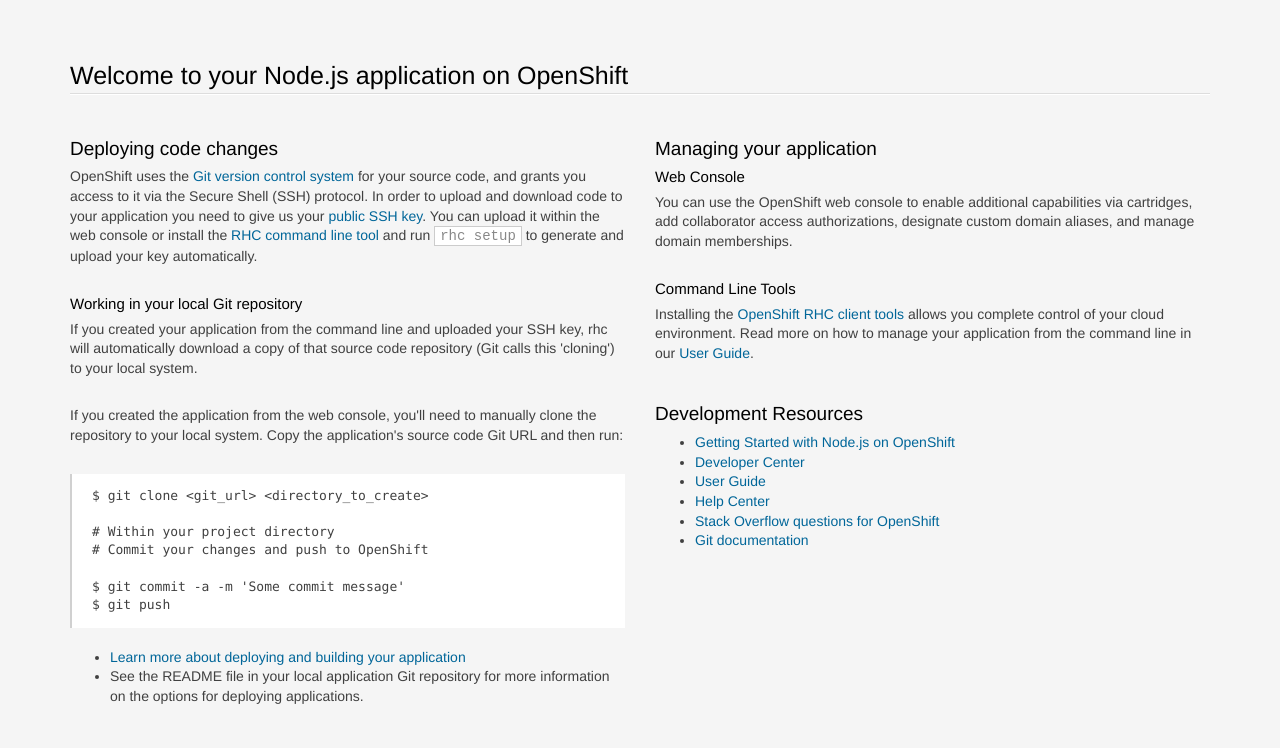
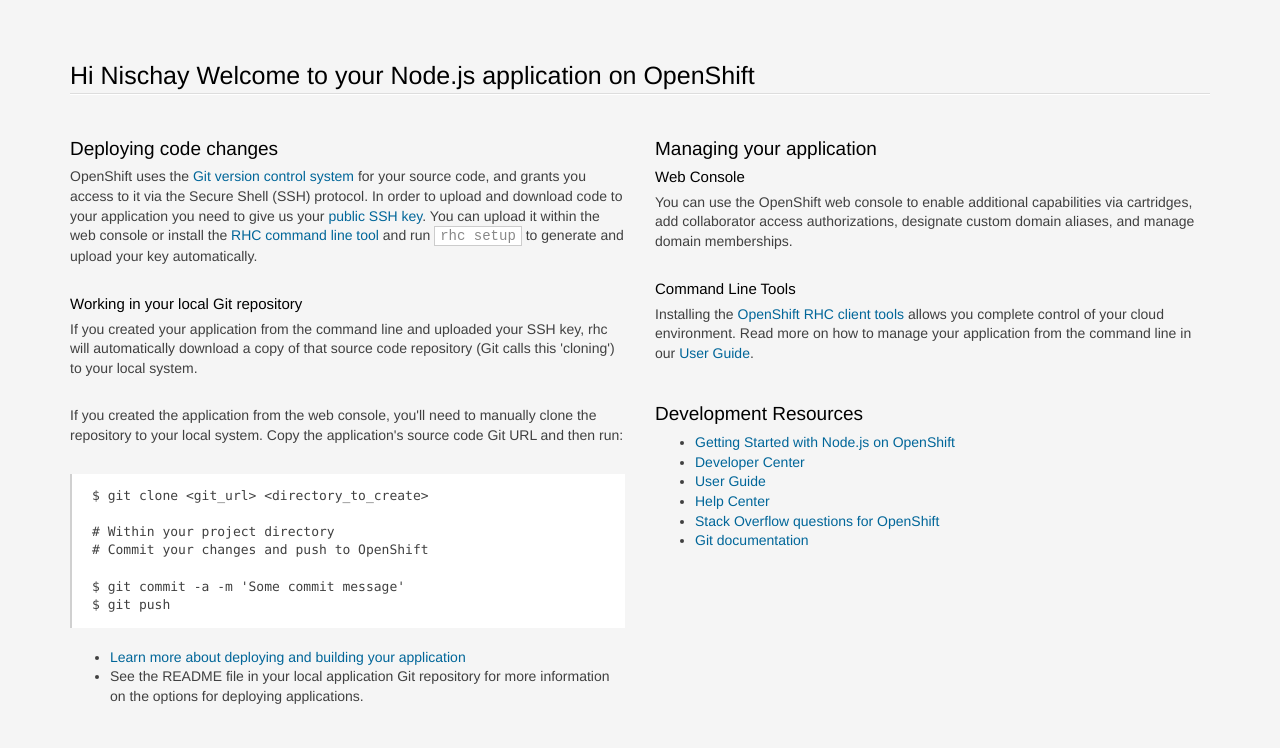
Before and after one commit to nischaym/cs5610fall2015, a website: page index.html in a window 1280 px wide. Shown: the top 748 px of the page. Drawn offline with Linux system fonts and the light colour scheme.

Commit message:
changed index.html

```diff
--- a/index.html
+++ b/index.html
@@ -207,7 +207,7 @@
 <body>
 <section class='container'>
           <hgroup>
-            <h1>Welcome to your Node.js application on OpenShift</h1>
+            <h1>Hi Nischay Welcome to your Node.js application on OpenShift</h1>
           </hgroup>
 
 
```
Also changed, not shown: 1 other file.
